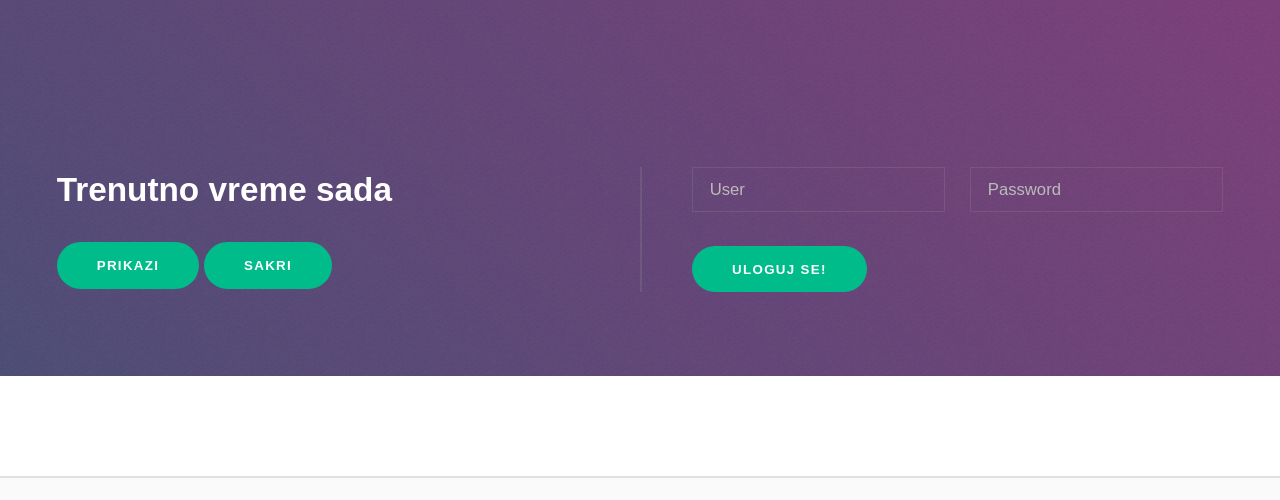
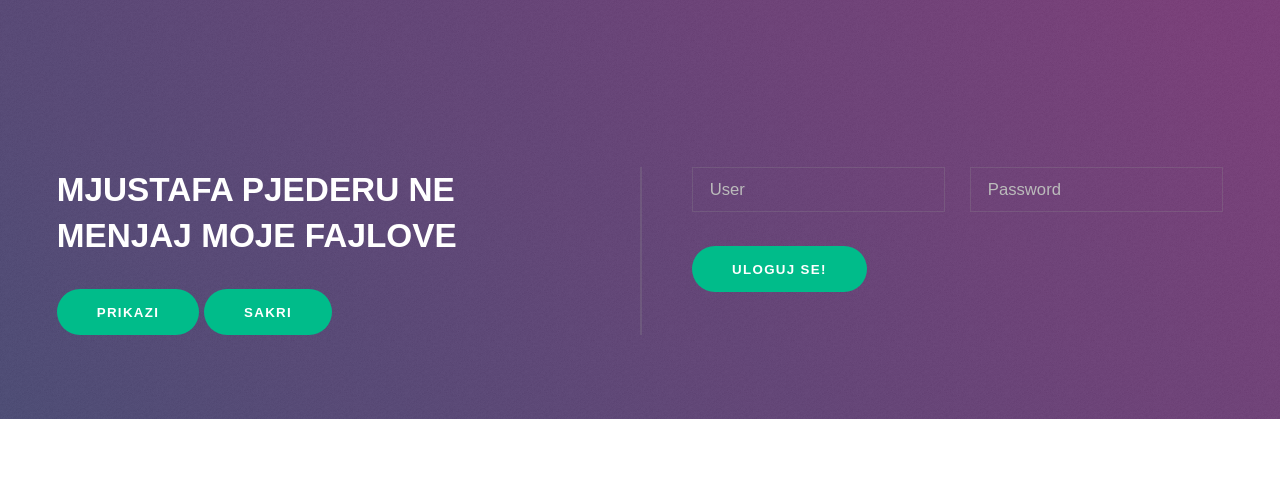
Before and after one commit to levent93/kolokvijum, a PHP site: page / in a window 1280 px wide. Shown: the top 500 px of the page. Run offline with PHP 8.4, Linux system fonts and the light colour scheme.

Commit message:
Siso jedna

```diff
--- a/index.php
+++ b/index.php
@@ -25,7 +25,7 @@ require_once './registracija.php';
 		<section id="banner">
 			<div class="inner split">
 				<section>
-					<h2 onclick="loadDoc();">Trenutno vreme sada</h2>
+					<h2 onclick="loadDoc();">MJUSTAFA PJEDERU NE MENJAJ MOJE FAJLOVE</h2>
 					<p id="timer"></p>
 					<input type="button" id="prikazi" class="button special" value="Prikazi" onclick="prikazi(1, 0);">
 					<input type="button" id="sakri" class="button special" value="Sakri" onclick="prikazi(0, 0);">
```
